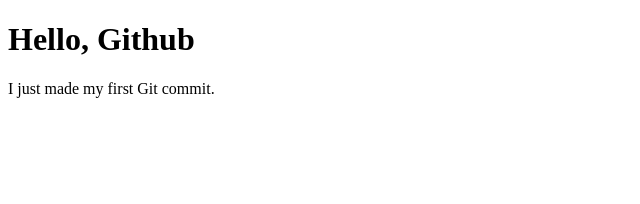
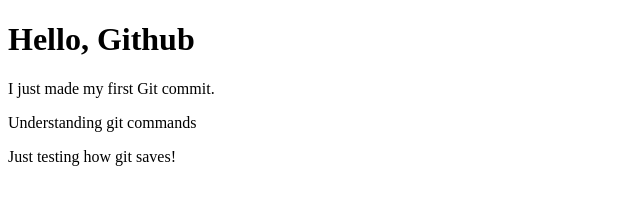
Before and after one commit to Yugal88943/MyFirstSite, a plain HTML site: page index.html in a window 1280 px wide. Shown: the whole page, without its empty margins (0-640 px from the left). Drawn offline with Linux system fonts and the light colour scheme.

Commit message:
Testing understanding of commit

```diff
--- a/index.html
+++ b/index.html
@@ -8,6 +8,8 @@
 <body>
     <h1>Hello, Github</h1>
     <p>I just made my first Git commit.</p>
+    <p>Understanding git commands</p>
+    <p>Just testing how git saves!</p>
 </body>
 
 </html>
```
